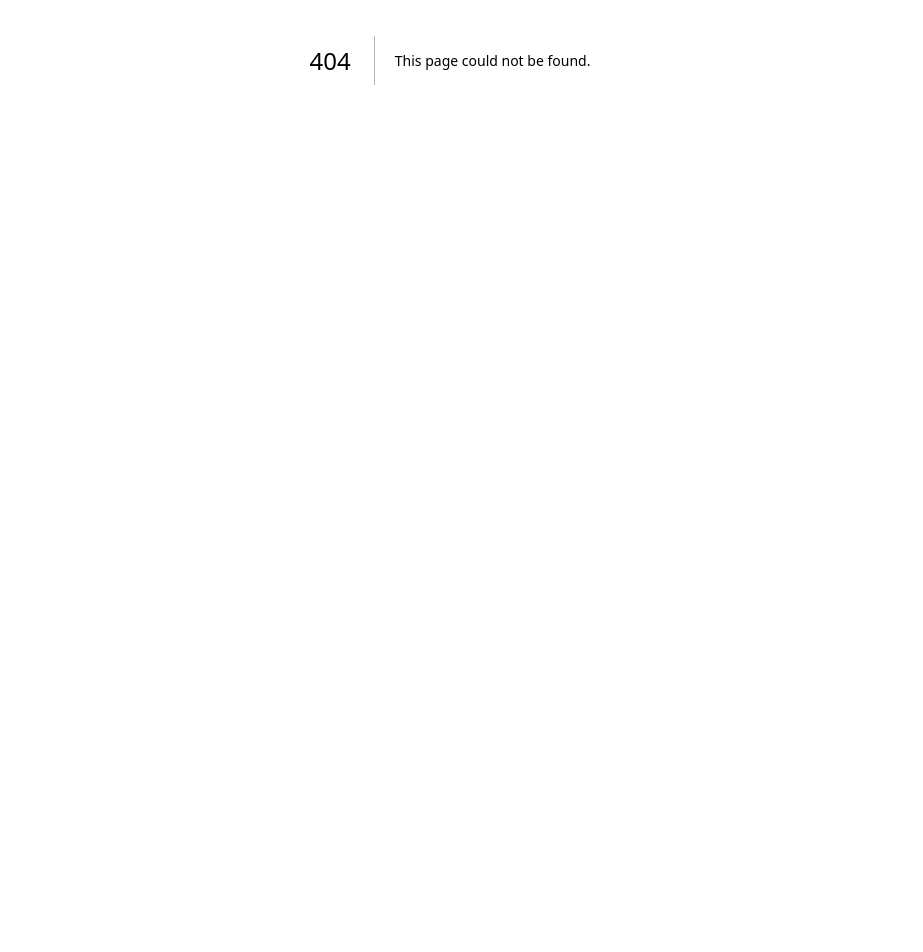
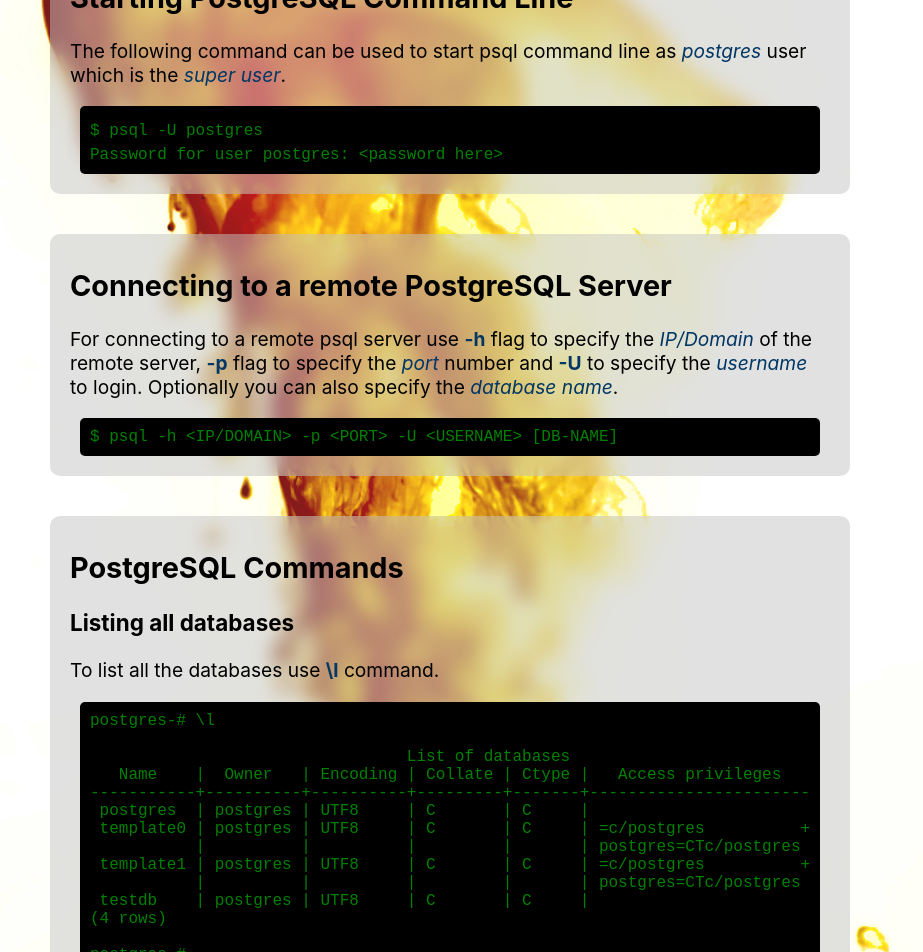
Before and after one commit to j0hnnygreen/jg-blog, a Next.js app: page /blogs/postgresql in a window 1280 px wide. Before the commit this address had no page. Shown: the part 340-1292 px from the top of the page, without its empty margins (190-1113 px from the left). Before the commit the page ends 800 px from the top, so only its background shows below. Built offline with nearby package versions, Linux system fonts and the light colour scheme.

Commit message:
Blog on PostgreSQL

```diff
--- /dev/null
+++ b/components/blogs/blog/blogCards.js
@@ -0,0 +1,18 @@
+import styles from "../../../styles/Blog.module.css";
+
+export function CardTerminal({ children }) {
+  return (
+    <div className={styles.terminal}>
+      <code>{children}</code>
+    </div>
+  );
+}
+
+export default function BlogCard({ children, heading }) {
+  return (
+    <div className={styles.blogCards}>
+      <h2>{heading}</h2>
+      {children}
+    </div>
+  );
+}
--- a/components/layout.js
+++ b/components/layout.js
@@ -10,6 +10,7 @@ export const pageTitles = {
   blog: "Blog",
   revshells: "Reverse Shells",
   tmux: "Tmux",
+  postgresql: "PostgreSQL",
 };
 
 export default function Layout({ children, page }) {
--- /dev/null
+++ b/pages/blogs/postgresql.js
@@ -0,0 +1,188 @@
+import Head from "next/head";
+import Image from "next/image";
+import Link from "next/link";
+import BlogCard, { CardTerminal } from "../../components/blogs/blog/blogCards";
+import Layout, { pageTitles } from "../../components/layout";
+import blogStyles from "../../styles/Blog.module.css";
+
+export default function PostgresPage() {
+  const listdb = `
+                                 List of databases
+   Name    |  Owner   | Encoding | Collate | Ctype |   Access privileges
+-----------+----------+----------+---------+-------+-----------------------
+ postgres  | postgres | UTF8     | C       | C     |
+ template0 | postgres | UTF8     | C       | C     | =c/postgres          +
+           |          |          |         |       | postgres=CTc/postgres
+ template1 | postgres | UTF8     | C       | C     | =c/postgres          +
+           |          |          |         |       | postgres=CTc/postgres
+ testdb    | postgres | UTF8     | C       | C     |
+(4 rows)
+  `;
+
+  const listTables = `
+              List of relations
+ Schema | Name  | Type  |     Owner
+--------+-------+-------+----------------
+ public | users | table | learn_postgres
+(1 row)
+  `;
+
+  const descTable = `
+                                                    Table "public.users"
+ Column |          Type          | Collation | Nullable | Default | Storage  | Compression | Stats target | Description
+--------+------------------------+-----------+----------+---------+----------+-------------+--------------+-------------
+ name   | character varying(128) |           |          |         | extended |             |              |
+ email  | character varying(128) |           |          |         | extended |             |              |
+Access method: heap
+  `;
+
+  return (
+    <div className="container">
+      <Layout>
+        <Head>
+          <title>{pageTitles.postgresql}</title>
+        </Head>
+
+        <main className="main">
+          <h1 className={blogStyles.title}>PostgreSQL</h1>
+
+          <p></p>
+
+          <Link href="https://www.postgresql.org/docs/" target="_blank">
+            <Image
+              src="/assets/blogs/postgres/elephant.png"
+              alt="postgresql logo"
+              width={50}
+              height={50}
+            />
+          </Link>
+
+          <BlogCard heading="Starting PostgreSQL Command Line">
+            <p>
+              The following command can be used to start psql command line as{" "}
+              <em>postgres</em> user which is the <em>super user</em>.
+            </p>
+            <CardTerminal>
+              $ psql -U postgres
+              <br />
+              Password for user postgres: &lt;password here&gt;
+              <br />
+            </CardTerminal>
+          </BlogCard>
+
+          <BlogCard heading="Connecting to a remote PostgreSQL Server">
+            <p>
+              For connecting to a remote psql server use <b>-h</b> flag to
+              specify the <em>IP/Domain</em> of the remote server, <b>-p</b>{" "}
+              flag to specify the <em>port</em> number and <b>-U</b> to specify
+              the <em>username</em> to login. Optionally you can also specify
+              the <em>database name</em>.
+            </p>
+            <CardTerminal>
+              <pre>
+                $ psql -h &lt;IP/DOMAIN&gt; -p &lt;PORT&gt; -U &lt;USERNAME&gt;
+                [DB-NAME]
+              </pre>
+            </CardTerminal>
+          </BlogCard>
+
+          <BlogCard heading="PostgreSQL Commands">
+            <h3>Listing all databases</h3>
+            <p>
+              To list all the databases use <b>\l</b> command.
+            </p>
+            <CardTerminal>
+              <pre>
+                postgres-# \l
+                <br />
+                {listdb}
+                <br />
+                postgres-#
+              </pre>
+            </CardTerminal>
+
+            <h3>Selecting a database</h3>
+            <p>
+              To connect/select a desired database use <b>\c</b> command.
+            </p>
+            <CardTerminal>
+              <pre>
+                postgres=# \c testdb;
+                <br />
+                <br />
+                psql (9.2.4)
+                <br />
+                Type "help" for help.
+                <br />
+                You are now connected to database "testdb" as user "postgres".
+                <br />
+                <br />
+                testdb=#
+              </pre>
+            </CardTerminal>
+
+            <h3>Listing all tables in the selected database</h3>
+            <p>
+              To list all tables in a database use <b>\dt</b> command.
+            </p>
+            <CardTerminal>
+              <pre>
+                testdb=&gt; \dt
+                <br />
+                {listTables}
+                <br />
+                testdb=&gt;
+              </pre>
+            </CardTerminal>
+
+            <h3>Describe a table (Table Schema)</h3>
+            <p>
+              To describe a table in a database use <b>\d+</b> command.
+            </p>
+            <CardTerminal>
+              <pre>
+                testdb=&gt; \d+ users
+                <br />
+                {descTable}
+                <br />
+                testdb=&gt;
+              </pre>
+            </CardTerminal>
+
+            <h3>Copy the data between a file and a table</h3>
+            <p>
+              To import the data in a CSV file to a table use <b>FROM</b> with{" "}
+              <b>\copy</b> command and optionally use <em>HEADER</em> if the CSV
+              file contains the header. For example,
+            </p>
+            <CardTerminal>
+              <pre>
+                testdb=&gt; \copy users(name,email) FROM 'users.csv' WITH
+                DELIMITER ',' CSV [HEADER];
+                <br />
+                COPY 100
+                <br />
+                testdb=&gt;
+              </pre>
+            </CardTerminal>
+            <p>
+              To export a table to a CSV file use <b>TO</b> with <b>\copy</b>{" "}
+              command and optionally use <em>HEADER</em> if you want a header
+              row in CSV file. For example,
+            </p>
+            <CardTerminal>
+              <pre>
+                testdb=&gt; \copy users TO 'test.csv' WITH DELIMITER ',' CSV
+                HEADER;
+                <br />
+                COPY 100
+                <br />
+                testdb=&gt;
+              </pre>
+            </CardTerminal>
+          </BlogCard>
+        </main>
+      </Layout>
+    </div>
+  );
+}
--- a/pages/resources/tmux.js
+++ b/pages/resources/tmux.js
@@ -4,7 +4,6 @@ import { useState } from "react";
 import SearchBar from "../../components/resources/searchBar";
 import TmuxLogo from "../../public/assets/resources/tmux.png";
 import Layout, { pageTitles } from "../../components/layout";
-import styles from "../../styles/Cheatsheets.module.css";
 import resStyles from "../../styles/Resources.module.css";
 import CheatsheetSection from "../../components/resources/cheatsheets";
 import { TMUX } from "../../models/cheatsheets.model";
--- a/styles/Blog.module.css
+++ b/styles/Blog.module.css
@@ -4,3 +4,47 @@
   font-size: 3rem;
   text-align: center;
 }
+
+.blogCards {
+  margin-top: 20px;
+  margin-bottom: 20px;
+  padding: 10px 20px;
+  max-width: 800px;
+  width: 92%;
+  background: rgba(196, 196, 196, 0.5);
+  backdrop-filter: blur(10px);
+  border-radius: 10px;
+  font-size: 1.2rem;
+}
+
+.blogCards em,
+.blogCards b {
+  color: rgb(0, 55, 100);
+}
+
+.terminal {
+  margin: 10px;
+  padding: 10px;
+  color: green;
+  background: black;
+  border-radius: 5px;
+  overflow: scroll;
+}
+
+.terminal code {
+  font-size: 1rem;
+}
+.terminal pre {
+  margin: 0;
+}
+
+@media (prefers-color-scheme: dark) {
+  .blogCards {
+    background: rgba(20, 20, 20, 0.5);
+  }
+
+  .blogCards em,
+  .blogCards b {
+    color: #9fef00;
+  }
+}
--- a/styles/Resources.module.css
+++ b/styles/Resources.module.css
@@ -39,6 +39,7 @@
 
 .toolsTable {
   font-size: 1.2rem;
+  width: 100%;
 }
 
 .toolsTable a {
```
Also changed, not shown: components/blogs/blogsSection.js (added, +58 -0 lines), models/blogs.model.js (added, +16 -0 lines), models/resources.model.js (+23 -17 lines), pages/blog.js (+11 -3 lines), public/assets/blogs/postgres/elephant.png (added).
